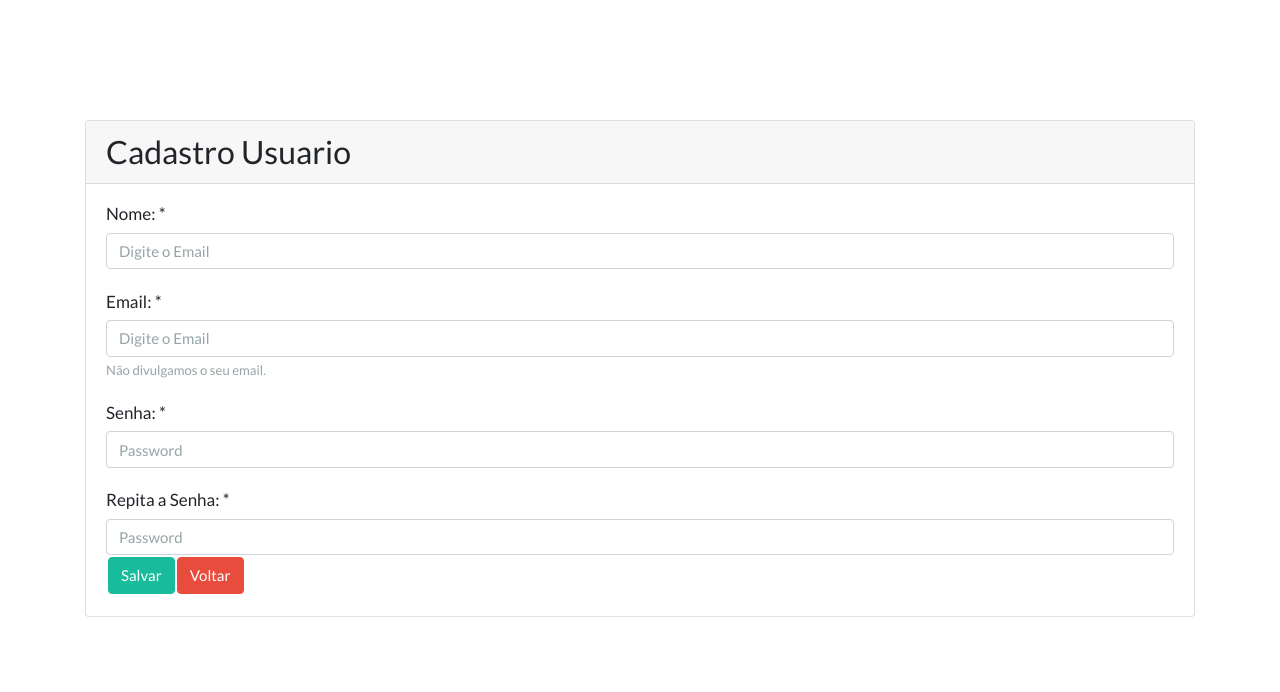
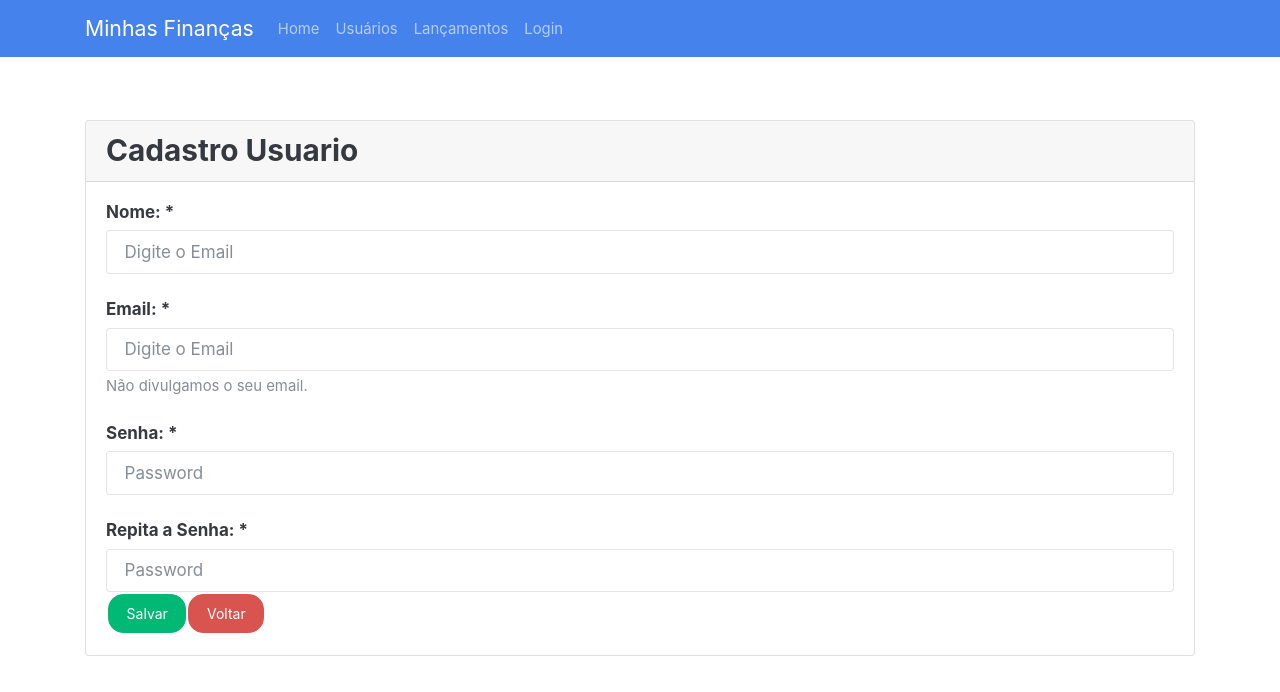
Before and after one commit to murilothink/Minhas-Financas-FrontEnd, a React (Create React App) app: page /#/cadastro-usuarios in a window 1280 px wide. Shown: the top 692 px of the page. Built offline with nearby package versions, Linux system fonts and the light colour scheme.

Commit message:
Adicionando navbar

```diff
--- /dev/null
+++ b/src/components/navbar.js
@@ -0,0 +1,38 @@
+import React from 'react'
+
+function NavBar (){
+
+    return(
+        <div className="navbar navbar-expand-lg fixed-top navbar-dark bg-primary">
+            <div className="container">
+            <a href="https://bootswatch.com/" className="navbar-brand">Minhas Finanças</a>
+            <button className="navbar-toggler"
+                type="button" data-toggle="collapse"
+                data-target="#navbarResponsive"
+                aria-controls="navbarResponsive"
+                aria-expanded="false"
+                aria-label="Toggle navigation">
+                <span className="navbar-toggler-icon"></span>
+            </button>
+                <div className="collapse navbar-collapse" id="navbarResponsive">
+                    <ul className="navbar-nav">
+                        <li className="nav-item">
+                            <a className="nav-link" href="/login">Home</a>
+                        </li>
+                        <li className="nav-item">
+                            <a className="nav-link" href="usuarios.html">Usuários</a>
+                        </li>
+                        <li className="nav-item">
+                            <a className="nav-link" href="lancamentos.html">Lançamentos</a>
+                        </li>
+                        <li className="nav-item">
+                            <a className="nav-link" href="login.html">Login</a>
+                        </li>
+                    </ul>
+                </div>
+            </div>
+        </div>
+    )
+}
+
+export default NavBar
--- a/src/main/App.js
+++ b/src/main/App.js
@@ -1,18 +1,23 @@
 import React from 'react';
 
-import 'bootswatch/dist/flatly/bootstrap.css'
+import 'bootswatch/dist/litera/bootstrap.css'
 import '../custom.css'
 
 import Rotas from './rotas'
+import NavBar from '../components/navbar'
 
 class App extends React.Component {
 
   render(){
     return(
-      <div>
-              <Rotas/>
-      </div>
-    );
+
+      <>
+        <NavBar />
+          <div className="container">
+                  <Rotas/>
+          </div>
+      </>
+    )
   }
 }
 
--- a/src/views/cadastroUsuario.js
+++ b/src/views/cadastroUsuario.js
@@ -23,7 +23,6 @@
 
     render(){
         return(
-            <div className="container">
             <Card title="Cadastro Usuario">
                 <div className="row">
                     <div className="col-lg-12">
@@ -59,7 +58,6 @@
                                             className="form-control"
                                             id="inputSenha"
                                             placeholder="Password"/>
-
                                 </formGroup>
                                 <br></br>
                                 <h1 style={{fontSize:17}}>Repita a Senha: *</h1>
@@ -78,7 +76,6 @@
                     </div>
                 </div>
             </Card>
-            </div>
         )
     }
 }
--- a/src/views/login.js
+++ b/src/views/login.js
@@ -15,9 +15,9 @@
         console.log('senha: ', this.state.senha)
     }
 
+
     render(){
         return(
-            <div className="container">
             <div className="row">
                 <div className="col-md-6" style={{position: 'relative', left:'300px'}}>
                     <div className="bs-docs-section">
@@ -56,8 +56,6 @@
                     </div>
                 </div>
             </div>
-            </div>
-
         )
     }
 }
```
Also changed, not shown: src/components/redirecionamento.js (added, +29 -0 lines). Lines whose indentation alone changed are shown as unchanged.
